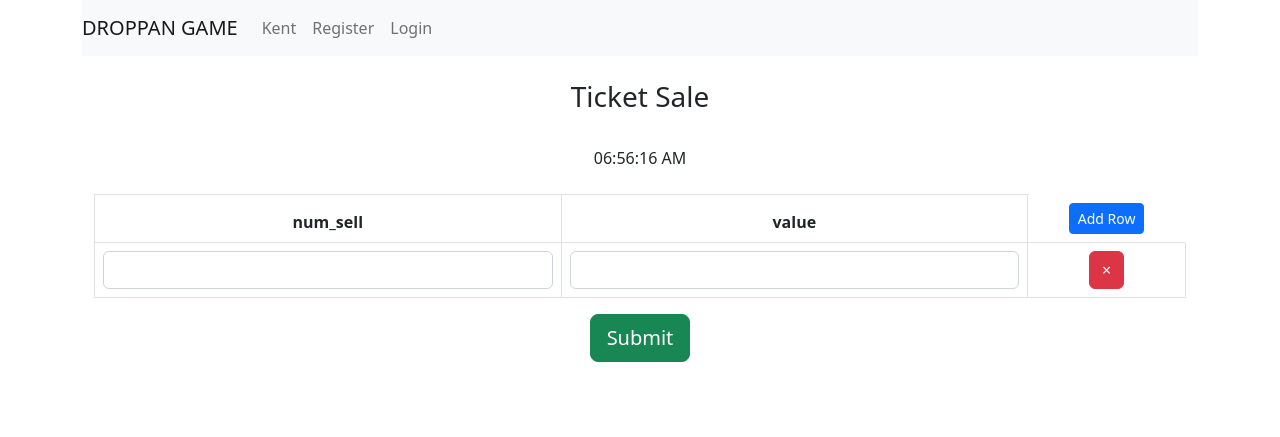
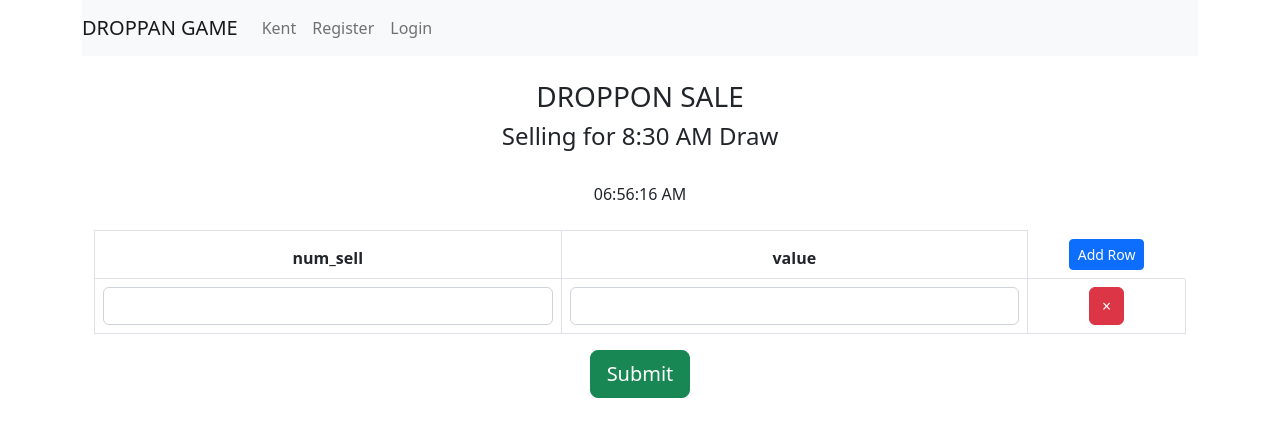
Before and after one commit to RodrickBlair/DropGame, a Django app: page /makesale in a window 1280 px wide. Shown: the top 437 px of the page. Run offline with Django 4.2, Linux system fonts and the light colour scheme; some libraries are stand-ins or nearby versions.

Commit message:
Initial Commit

```diff
--- a/dropponsite/caspotapp/views.py
+++ b/dropponsite/caspotapp/views.py
@@ -80,7 +80,6 @@ def profile(request):
     except:
         total_payout = 0
 
-
     try:
         day_sale = day_sale['value__sum']
         week_sale = weekly_sale['value__sum']
@@ -93,7 +92,7 @@ def profile(request):
         day_sale = 0
         week_sale = 0
         pay = 0
-    query1 = TicketSale.objects.all().values_list()
+    query1 = TicketSale.objects.filter(vendor=request.user).values_list()
     query2 = Numberplay.objects.all().values_list()
     # print(query1[0][5])
     # print(query1[0][4])
@@ -110,13 +109,13 @@ def profile(request):
             d = i[5]
             t = i[4]
             s = i[6]
-            #print(j, d, t)
+            # print(j, d, t)
 
             for n in query2:
                 p = n[1]
                 da = n[3]
                 ta = n[4]
-                #print(p, da, ta)
+                # print(p, da, ta)
 
                 if j == p and d == da and t == ta and s == 0:
                     dicts[uid] = uid
@@ -129,12 +128,13 @@ def profile(request):
                     # print(dick)
         return dicts
 
-
     num = findNumber()
-    print(num)
-    print('find none')
+    active_user = request.user
+    #print(active_user)
+    #print(num)
 
     context = {
+        'active_user': active_user,
         'total': total,
         'total_payout': total_payout,
         'num': num,
@@ -201,45 +201,53 @@ def make_sale(request):
     # request.POST.get() returns only 1st value but we are working with multiple forms
     num_sells = request.POST.getlist('num_sell')
     values = request.POST.getlist('value')
-    #draw_times = request.POST.getlist('draw_time')
+    # draw_times = request.POST.getlist('draw_time')
 
     today_time = datetime.now().strftime("%T")
     time = today_time
-    print(time)
+    session = 'AM'
+    # print(time)
     hour = int(time[0:2])
     min = int(time[3:5])
+
+    # print(hour)
+    # print(min)
+    # print(hour)
+    if hour == 0:
+        hour = 12
+    elif hour > 12:
+        hour = hour - 12
+        session = "PM"
+    elif hour == 12 and session == 'AM':
+        session = 'PM'
+
     print(hour)
-    print(min)
-    def draw_t():
-        if hour <= int(8) and min < int(25):
-            t = '8:30'
-            return t
-        elif hour < int(10) and min < int(25):
-            t = '10:30'
-            return t
-        elif hour <= int(12) and min < int(25):
-            t = '1:00'
-            return t
-        elif hour <= int(14) and min < int(55):
-            t = '3:00'
-            return t
-        elif hour <= int(16) and min < int(55):
-            t = '5:00'
-            return t
-        elif hour <= int(20) and min < int(20):
-            t = '8:20'
-            return t
-        else:
-            t = '8:30'
-            return t
+    print(session)
 
-    now = str(draw_t())
-    print(now)
+    draw = None
+    if hour < 8 and session == 'AM' or hour == 8 and min <= 25 and session == 'AM':
+        draw = '8:30'
+    elif hour >= 8 or hour <= 12 and session == 'PM':
+        draw = date.today() + timedelta(1)
+    elif 8 >= hour < 10 and session == 'AM' or hour == 10 and min <= 25 and session == 'AM':
+        draw = '10:30'
+    elif hour == 10 or hour == 11 and session == 'AM' or hour == 12 and min <= 55 and session == 'PM':
+        draw = '1:00'
+        session = 'PM'
+    elif hour == 12 and session == 'PM' or hour == 1 and session == 'PM' or hour == 2 and min <= 55 and session == 'PM':
+        draw = '3:00'
+    elif hour == 2 and session == 'PM' or hour <= 3 and session == 'PM' or hour == 4 and min <= 55 and session == 'PM':
+        draw = '5:00'
+    elif hour < 8 and session == 'PM' or hour == 8 and min < 25 and session == 'PM':
+        draw = '8:25'
+    else:
+        print('Bed-time')
+    # print(draw)
     # each time this if block is executed if form is submitted with POST method
     if request.method == 'POST':
         print(num_sells)
         print(values)
-        #print(draw_times)
+        # print(draw_times)
         # checking if every field have same number of inputs
         # For Example
         # num_sells = ['value1', 'value2']
@@ -255,7 +263,7 @@ def make_sale(request):
                 # everytime with field "vendor" having default value of current logged in user (request.user)
                 # rest of the fields having values in sequece (as python lists maintain sequence of indexes)
                 temp_obj = TicketSale(vendor=request.user, num_sell=num_sells[i], value=values[i],
-                                      draw_time=now, draw_date=today_day)
+                                      draw_time=draw, draw_date=today_day)
                 temp_obj.save()
             total = 0
             for val in values:
@@ -268,6 +276,8 @@ def make_sale(request):
 
     # everytime we pass "inputs" which essentially are inputs from forms.py file.
     context['inputs'] = TicketSaleForm()
+    context['draw'] = draw
+    context['session'] = session
 
     return render(request, 'caspotapp/make_sale.html', context)
 
--- a/dropponsite/static/bootstrap/js/scripts.js
+++ b/dropponsite/static/bootstrap/js/scripts.js
@@ -26,17 +26,18 @@ function currentTime() {
 let date = new Date();
 let mi = date.getMinutes();
 let ho = date.getHours();
-if(ho <= 8 && mi <= 26){
+console.log('Selling for')
+if(ho <= 8 && mi < 25 && session == 'AM'){
     console.log('8:30AM Early Bird Draw')
-}else if(ho <= 10 && mi <= 26){
+}else if(ho >= 8 || ho <= 10 && mi <= 25 && session == 'AM'){
     console.log('10:30AM Morning Draw')
-}else if(ho <= 10 && mi <=25){
+}else if(ho >= 10 || ho <= 12 && mi <= 55){
     console.log('1:00PM Midday Draw')
-}else if(ho <= 15){
+}else if(ho >= 1 || ho <= 2 && mi <= 55 && session == 'PM'){
     console.log('3:00PM Mid Afternoon Draw')
-}else if(ho <= 17){
+}else if(ho >= 3 || ho <= 4 && mi <= 55 && session == 'PM'){
     console.log('5:00PM Drive Time Draw')
-}else if(ho <= 20 && mi <= 25){
+}else if(ho <= 8 && mi <= 25 && session == 'PM'){
     console.log('8:25PM Evening Draw')
 }else{
     console.log('Prepare for tomorrow')
--- a/dropponsite/static/css/style.css
+++ b/dropponsite/static/css/style.css
@@ -10,3 +10,7 @@
   font-size: 40px;
   color: white;
 }
+
+#body{
+    background-color:;
+}
--- a/dropponsite/templates/caspotapp/base.html
+++ b/dropponsite/templates/caspotapp/base.html
@@ -11,7 +11,7 @@
     <script src="{% static 'js/script.js' %}"></script>
 
 </head>
-<body>
+<body id="body">
 <div class="container">
     <nav class="navbar navbar-expand-lg navbar-light bg-light">
   <a class="navbar-brand" href="{% url 'index' %}">DROPPAN GAME</a>
--- a/dropponsite/templates/caspotapp/make_sale.html
+++ b/dropponsite/templates/caspotapp/make_sale.html
@@ -9,7 +9,8 @@
 	}
 </style>
 <div class="container text-center">
-	<h3>Ticket Sale</h3>
+	<h3>DROPPON SALE</h3>
+	<h4>Selling for {{ draw }} {{ session }} Draw</h4>
 	<br>
 	<div id="clock" onload="currentTime()"></div>
 	<div>
```
Also changed, not shown: dropponsite/templates/caspotapp/profile.html (+11 -8 lines), dropponsite/caspotapp/migrations/0016_alter_ticketsale_draw_date_and_more.py (added), dropponsite/db.sqlite3.
